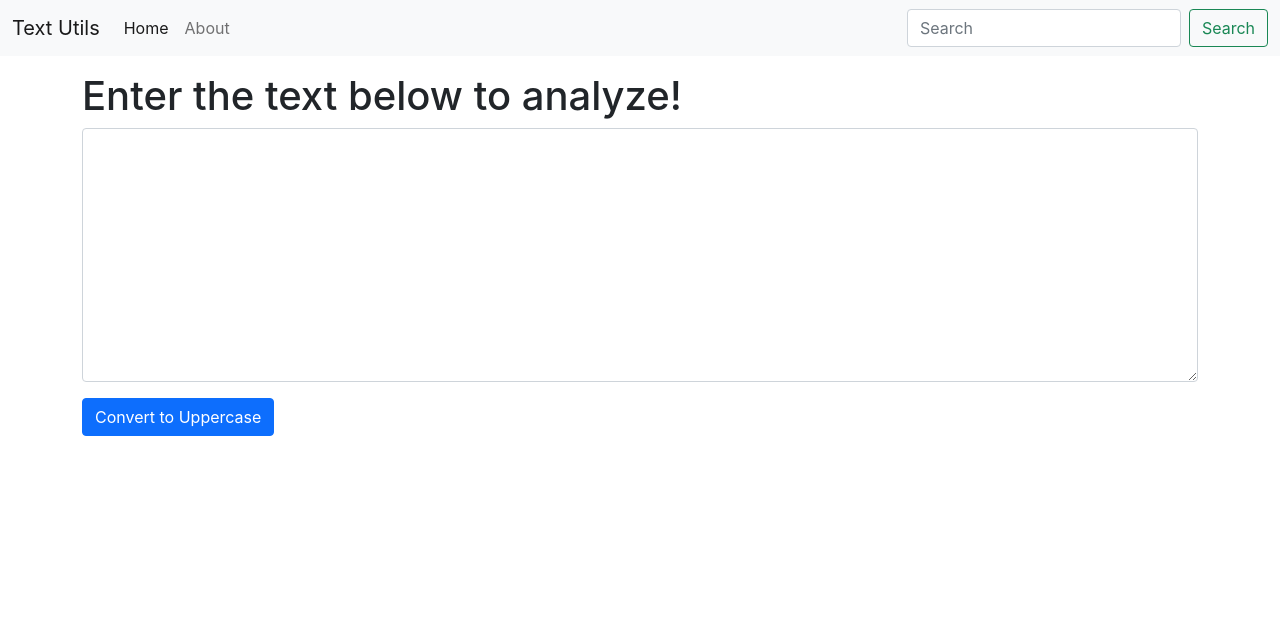
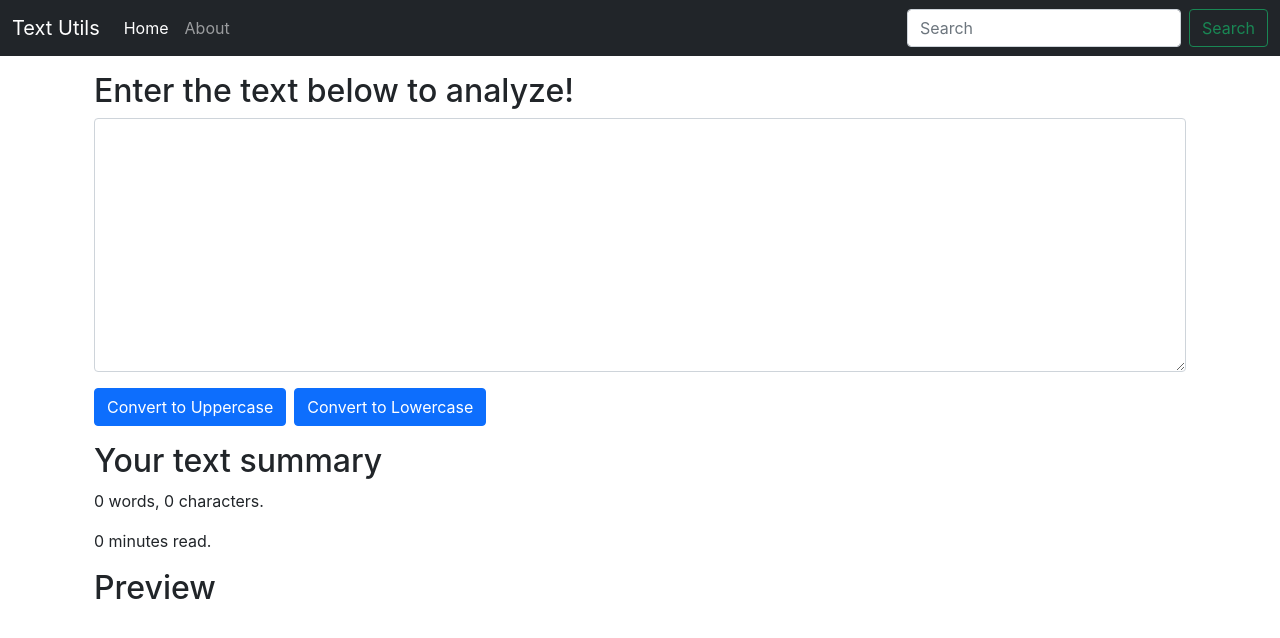
Before and after one commit to rajat-singh1999/text-Utilities-React-Webapp, a React (Create React App) app: page / in a window 1280 px wide. Shown: the top 638 px of the page. Built offline with nearby package versions, Linux system fonts and the light colour scheme.

Commit message:
Commit 7. Added logic to the app.

```diff
--- a/src/App.js
+++ b/src/App.js
@@ -6,7 +6,9 @@ function App() {
   return (
     <>
       <Navbar title="Text Utils"/>
+      <div className="container my-3">
       <TextForm/>
+      </div>
     </>
   );
 }
--- a/src/Components/Navbar.js
+++ b/src/Components/Navbar.js
@@ -4,7 +4,7 @@ import {PropTypes} from 'prop-types'
 export default function Navbar(props) {
     return (
         <div>
-                  <nav className="navbar navbar-expand-lg navbar-light bg-light">
+        <nav className="navbar navbar-expand-lg navbar-dark bg-dark">
         <div className="container-fluid">
                 <a className="navbar-brand" href="/">{props.title}</a>
           <button className="navbar-toggler" type="button" data-bs-toggle="collapse" data-bs-target="#navbarSupportedContent" aria-controls="navbarSupportedContent" aria-expanded="false" aria-label="Toggle navigation">
--- a/src/Components/TextForm.js
+++ b/src/Components/TextForm.js
@@ -1,14 +1,36 @@
 import React from 'react'
+import { useState } from 'react'
 
 export default function TextForm() {
+    const handleUpClick = ()=>{
+        console.log('UpperCase was clicked!')
+        setText(text.toUpperCase())
+    }
+
+    const handleLoClick = ()=>{
+        setText(text.toLowerCase())
+    }
+    const handleOnChange = (event)=>{
+        setText(event.target.value)
+    }
+
+    const [text, setText] = useState('');
     return (
         <>
+        <div className="container">
+            <h2>Enter the text below to analyze!</h2>
+            <div className="mb-3">
+            <textarea className="form-control" id="my-box" onChange={handleOnChange} value={text} rows="10"></textarea>
+            </div>
+            <button className="btn btn-primary" onClick={handleUpClick}>Convert to Uppercase</button>
+            <button className="btn btn-primary mx-2" onClick={handleLoClick}>Convert to Lowercase</button>
+        </div>
         <div className="container my-3">
-            <h1>Enter the text below to analyze!</h1>
-            <div className="mb-3">
-            <textarea className="form-control" id="my-box" rows="10"></textarea>
-            </div>
-            <button className="btn btn-primary">Convert to Uppercase</button>
+            <h2>Your text summary</h2>
+            <p>{(text.length===0)?0:(text.split(" ").length)} words, {text.length} characters.</p>
+            <p>{(text.length===0)?0:(0.008 * text.split(" ").length)} minutes read.</p>
+            <h2>Preview</h2>
+            <p>{text}</p>
         </div>
         </>
     )
```
